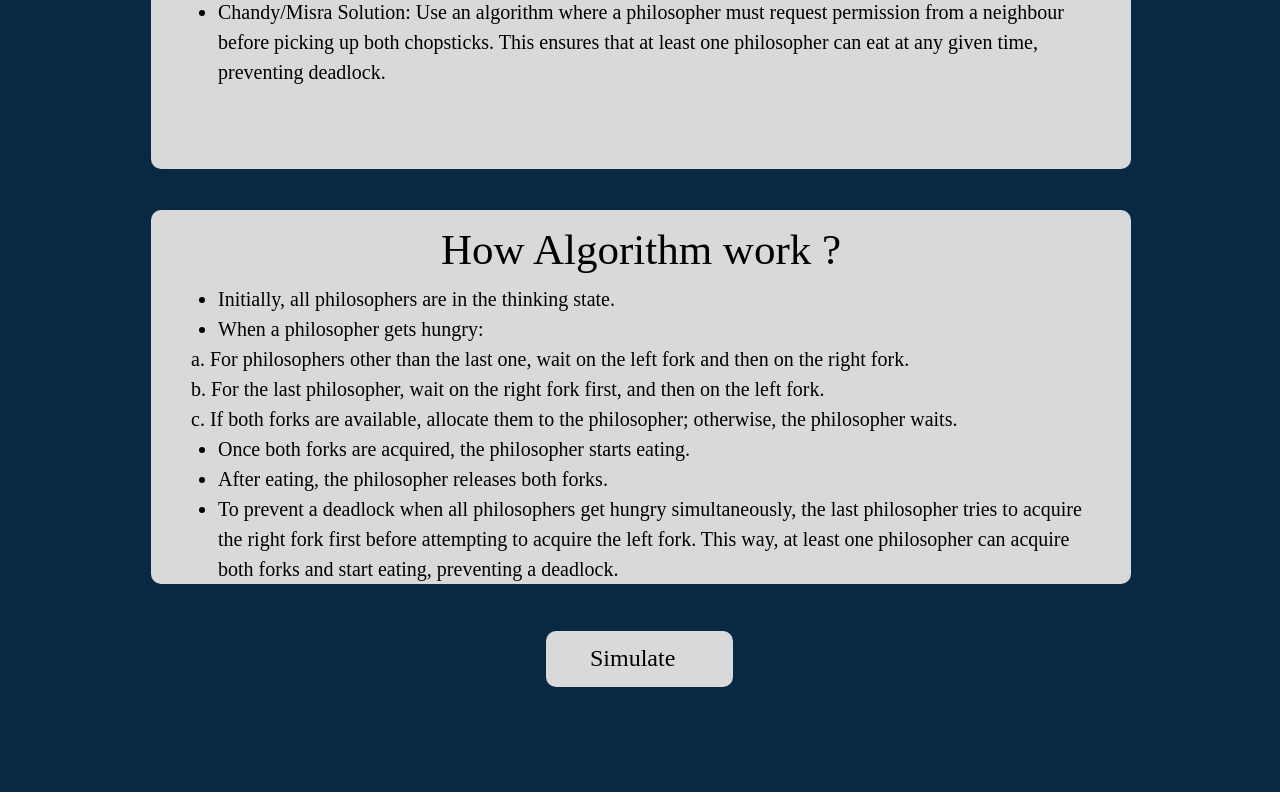
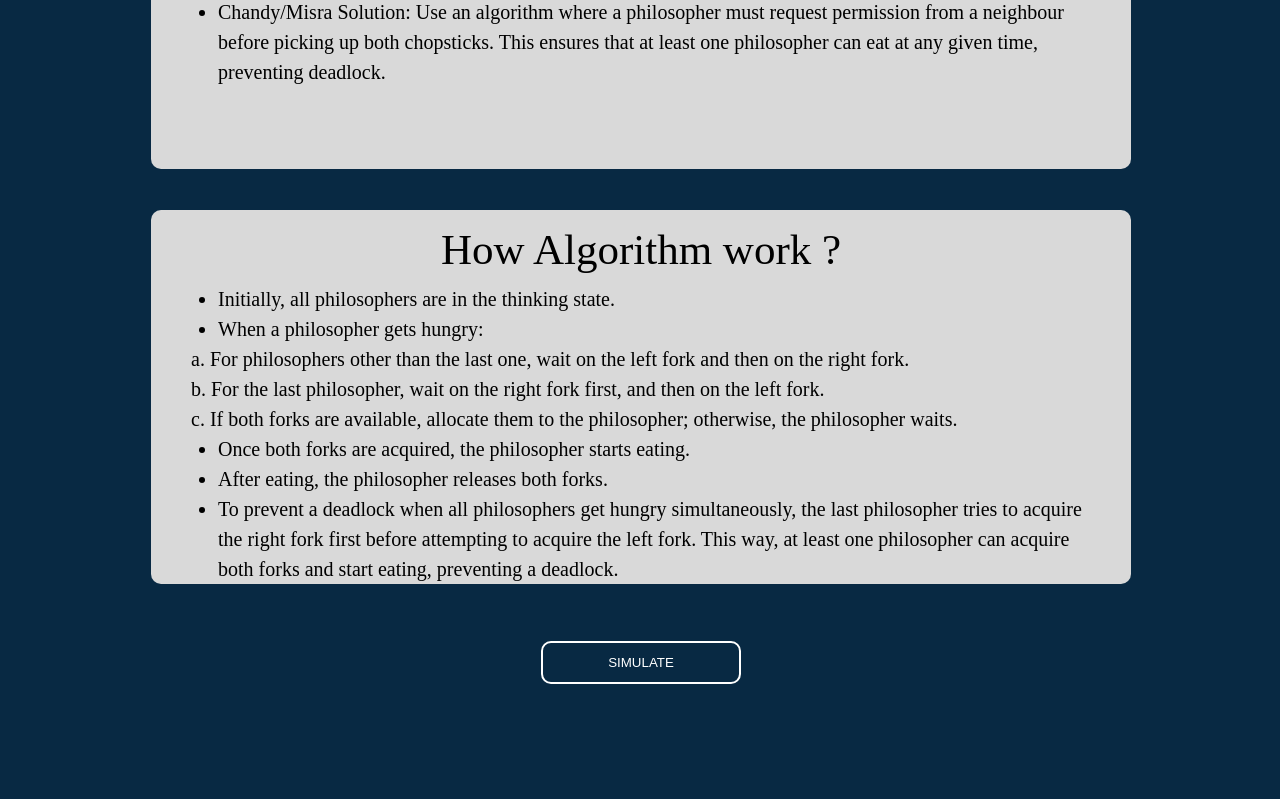
Before and after one commit to patelshiv0804/OS, a plain HTML site: page dinning_info.html in a window 1280 px wide. Shown: the part 1805-2604 px from the top of the page. Drawn offline with Linux system fonts and the light colour scheme; a web font is replaced by a local one.

```diff
--- a/dinning_info.css
+++ b/dinning_info.css
@@ -657,3 +657,64 @@
     font-size: var(--font-size-lgi);
   }
 }
+
+.btn {
+  border-radius: 10px;
+  background: none;
+  color: #fff;
+  border: 2px solid #ffffff;
+  text-transform: uppercase;
+  padding: 12px 20px;
+  min-width: 200px;
+  margin: 10px;
+  cursor: pointer;
+  transition: color 0.4s linear;
+  position: relative;
+  z-index: 0;
+  font-family: "Anta", sans-serif;
+  font-weight: 400;
+  font-style: normal;
+}
+
+.btn_a {
+  display: contents;
+}
+
+.btn:hover {
+  color: #fff;
+  overflow: hidden;
+  border-radius: 10px;
+}
+
+.btn::before {
+  content: "";
+  position: absolute;
+  border-radius: 10px;
+  left: 0;
+  top: 0;
+  width: 100%;
+  height: 100%;
+  /* background: #000; */
+  z-index: -1;
+  /* background-image: linear-gradient(to right, rgb(7, 15, 43) 0%, rgb(27, 26, 85) 45% , rgb(83, 92, 145) 100%); */
+  background: linear-gradient(94.82deg,
+      #00192c 14.6%,
+      #003a67 55.34%,
+      #1868a7 79.26%,
+      #2774b2);
+  transition: transform 0.5s;
+  transform-origin: 0 0;
+  transition-timing-function: cubic-bezier(0.5, 1.6, 0.4, 0.7);
+  overflow: hidden;
+}
+
+.btn1::before {
+  transform: scaleX(0);
+  overflow: hidden;
+
+}
+
+.btn1:hover::before {
+  transform: scaleX(1);
+  overflow: hidden;
+}
--- a/dinning_info.html
+++ b/dinning_info.html
@@ -202,12 +202,12 @@
         </div>
       </div>
     </section>
-    <div class="dinning-btn-wrapper">
-      <button class="dinning-btn">
-        <div class="dinning-btn-child"></div>
-        <div class="simulate2">Simulate</div>
-      </button>
+
+
+    <div class="button-frame">
+      <a href="dinningphilosopher.html"><button class="btn btn1">Simulate</button></a>
     </div>
+
   </div>
 </body>
 
```
Also changed, not shown: fifo_info.html (+3 -5 lines).
